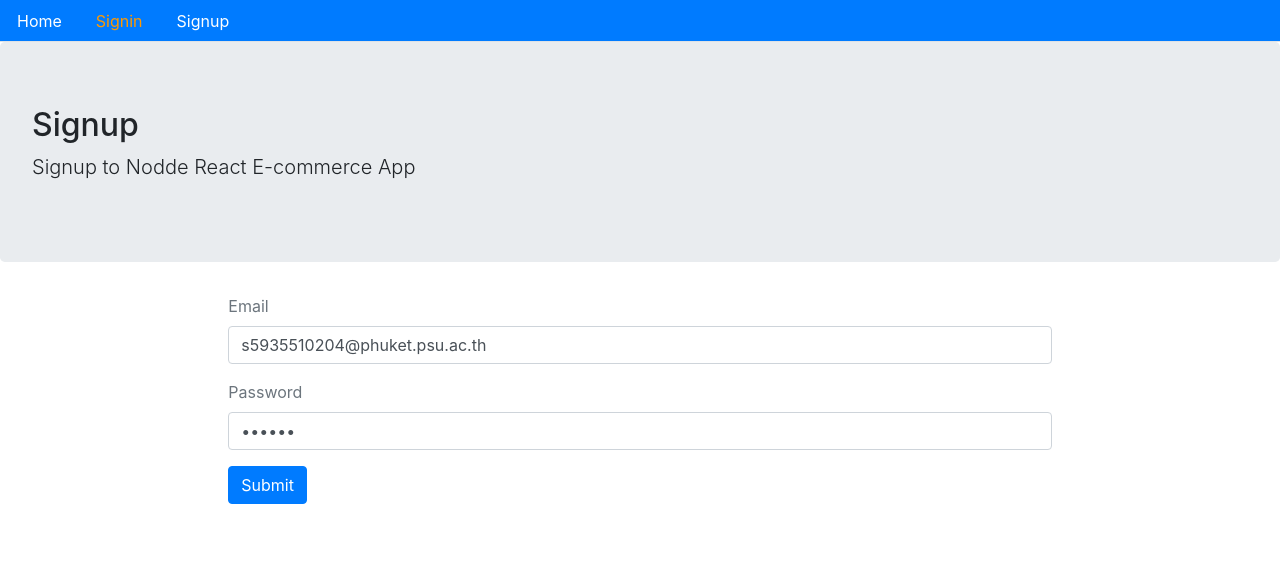
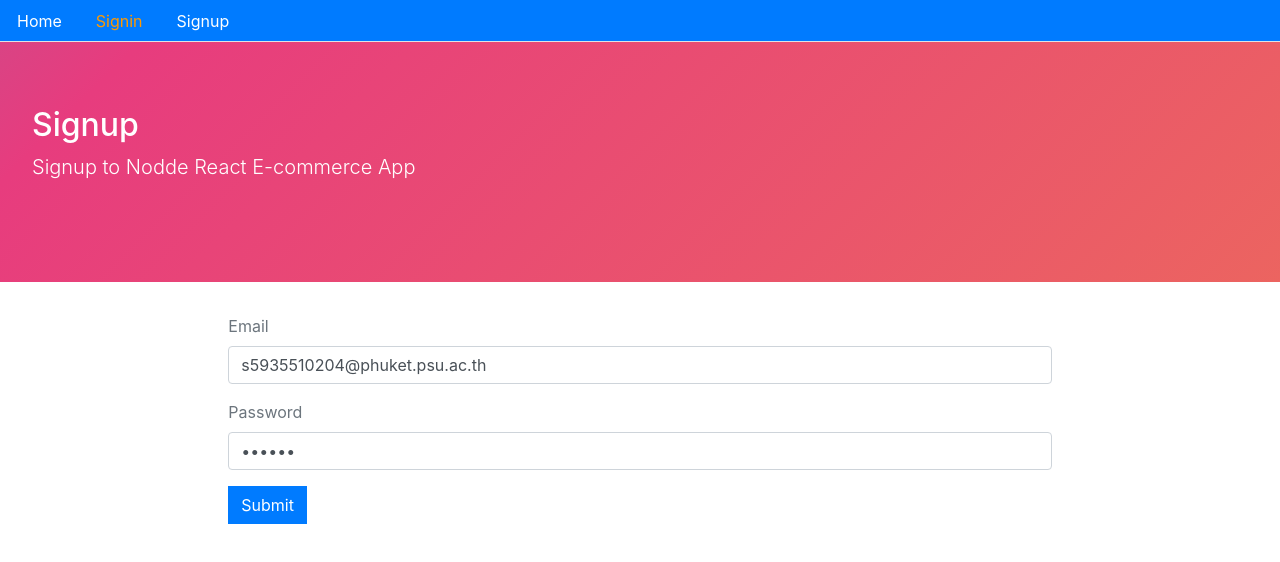
Before and after one commit to n4sunday/ecommerce-frontend, a React (Create React App) app: page /signin in a window 1280 px wide. Shown: the top 562 px of the page. Built offline with nearby package versions, Linux system fonts and the light colour scheme.

Commit message:
styling buttons and jumbotron

```diff
--- a/src/core/Layout.js
+++ b/src/core/Layout.js
@@ -1,5 +1,6 @@
 import React from 'react'
 import Menu from './Menu'
+import '../styles.css'
 
 const Layout = ({
     title = "Title",
--- /dev/null
+++ b/src/styles.css
@@ -0,0 +1,68 @@
+/**
+* border radius
+*/
+
+.btn,
+.jumbotron,
+.nav :hover {
+    border-radius: 0px;
+}
+
+/**
+* product image on card
+*/
+
+.product-img {
+    min-height: 100px;
+}
+
+/**
+* jumbotron animation
+*/
+
+.jumbotron {
+    width: 30wh;
+    height: 30vh;
+    color: #fff;
+    background: linear-gradient(-45deg, #ee7752, #e73c7e, #23a6d5, #23d5ab);
+    background-size: 400% 400%;
+    -webkit-animation: Gradient 15s ease infinite;
+    -moz-animation: Gradient 15s ease infinite;
+    animation: Gradient 15s ease infinite;
+}
+
+@-webkit-keyframes Gradient {
+    0% {
+        background-position: 0% 50%;
+    }
+    50% {
+        background-position: 100% 50%;
+    }
+    100% {
+        background-position: 0% 50%;
+    }
+}
+
+@-moz-keyframes Gradient {
+    0% {
+        background-position: 0% 50%;
+    }
+    50% {
+        background-position: 100% 50%;
+    }
+    100% {
+        background-position: 0% 50%;
+    }
+}
+
+@keyframes Gradient {
+    0% {
+        background-position: 0% 50%;
+    }
+    50% {
+        background-position: 100% 50%;
+    }
+    100% {
+        background-position: 0% 50%;
+    }
+}
```
